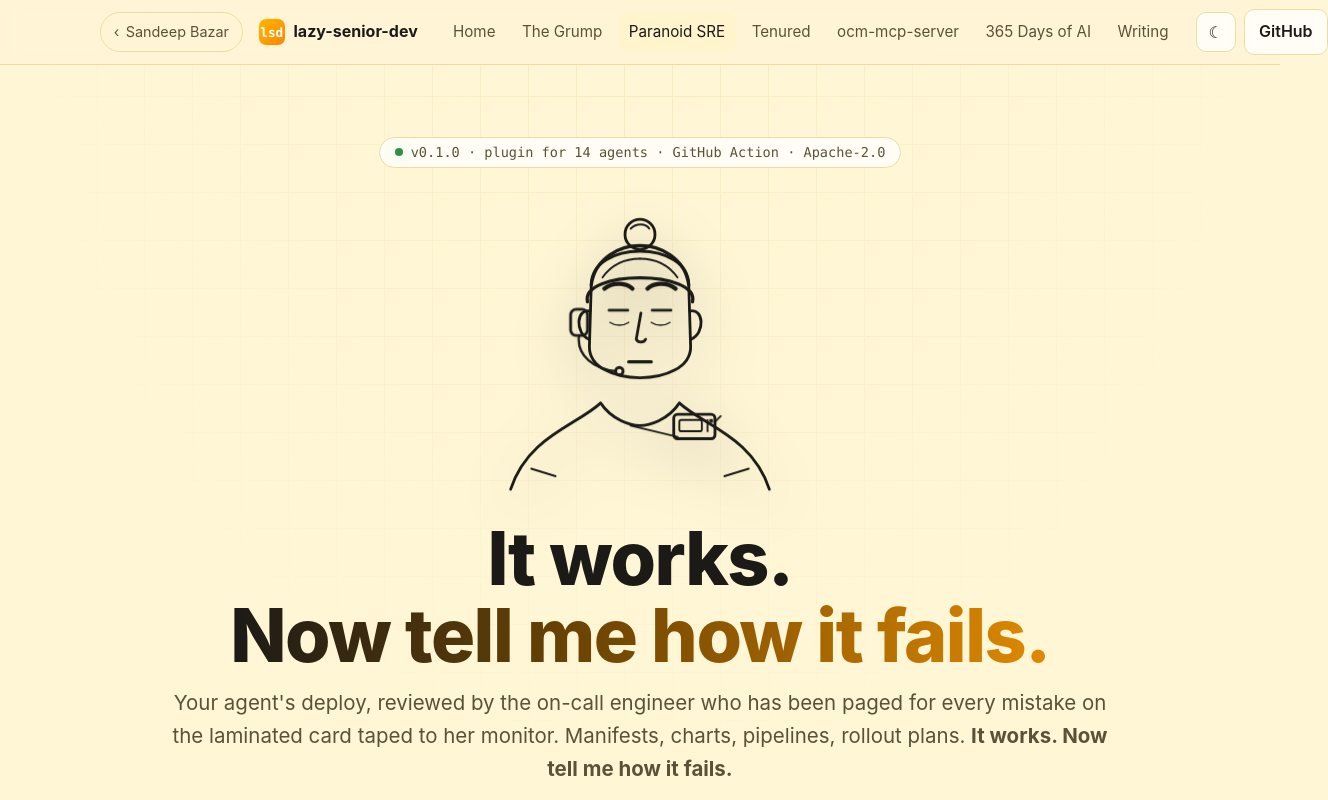
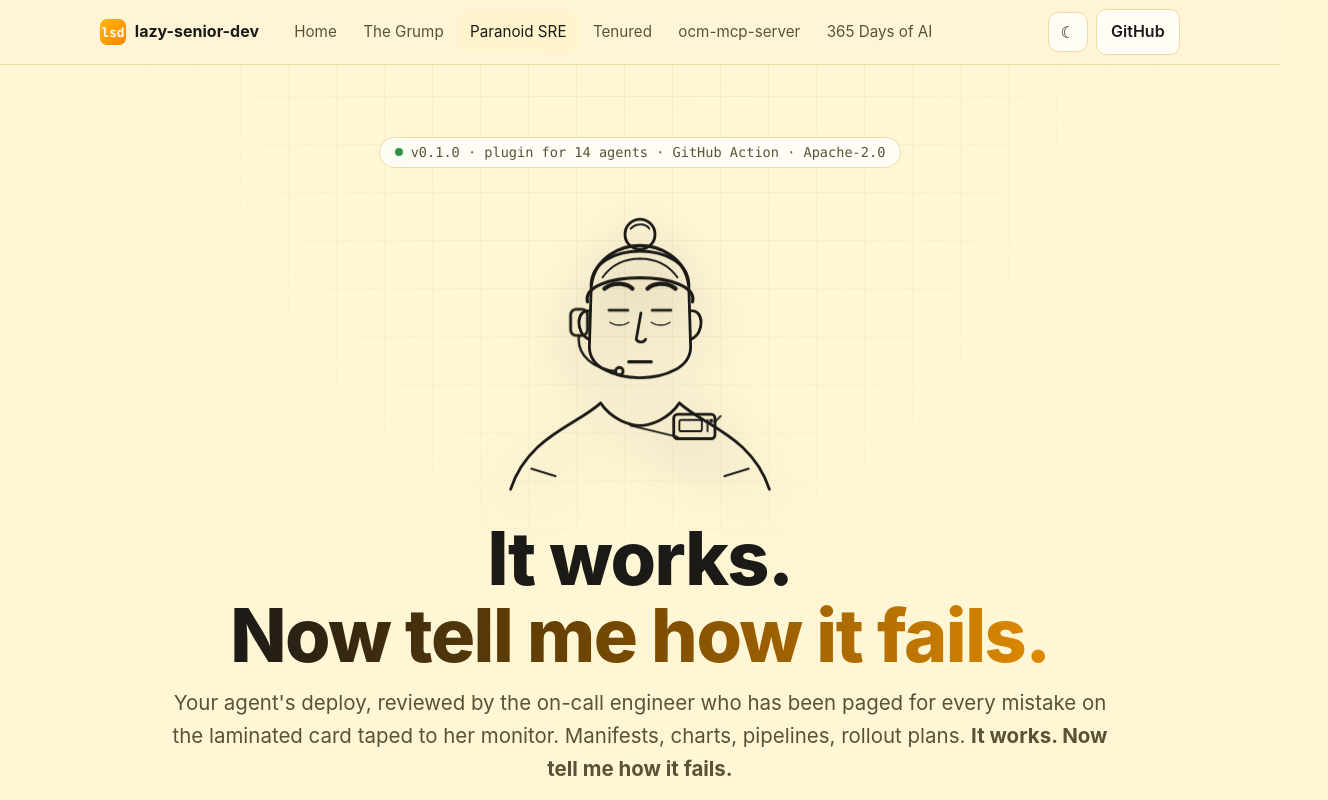
Before and after one commit to lazy-senior-dev/paranoid-sre, a website: page docs/index.html in a window 1280 px wide. Shown: the top 800 px of the page, 1328 px wide, since content can reach past the window. Drawn offline with Linux system fonts and the light colour scheme.

Commit message:
site: drop the "Sandeep Bazar" back chip and the Writing link from the header
The header now carries only the lazy-senior-dev cast and its sibling projects.

```diff
--- a/docs/index.html
+++ b/docs/index.html
@@ -25,7 +25,6 @@
 <body>
 <header class="top">
   <div class="wrap">
-    <a class="back" href="https://www.linkedin.com/in/sandeepbazar/" title="Sandeep Bazar on LinkedIn" target="_blank" rel="noopener">‹ <span>Sandeep Bazar</span></a>
     <a class="brand" href="https://lazy-senior-dev.github.io/"><span class="mark">lsd</span> lazy-senior-dev</a>
     <nav class="nav">
       <a href="https://lazy-senior-dev.github.io/" data-nav="home">Home</a>
@@ -34,7 +33,6 @@
       <a href="https://lazy-senior-dev.github.io/tenured/" data-nav="tenured">Tenured</a>
       <a href="https://ocm-mcp-server.github.io/" data-nav="ocm">ocm-mcp-server</a>
       <a href="https://ai-roadmap-365.github.io/" data-nav="roadmap">365 Days of AI</a>
-      <a href="https://sandeepbazar.github.io/blogs/lazy-senior-dev/" data-nav="writing">Writing</a>
     </nav>
     <div class="right">
       <button class="iconbtn" id="theme" type="button" aria-label="Toggle light and dark theme">☀</button>
```
